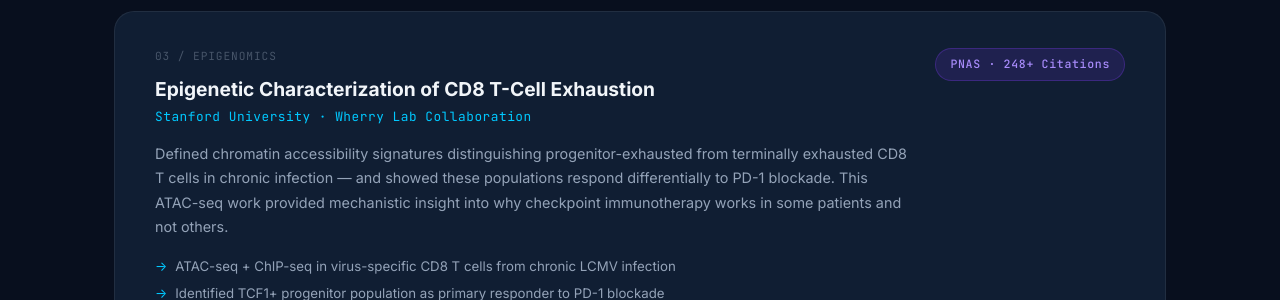
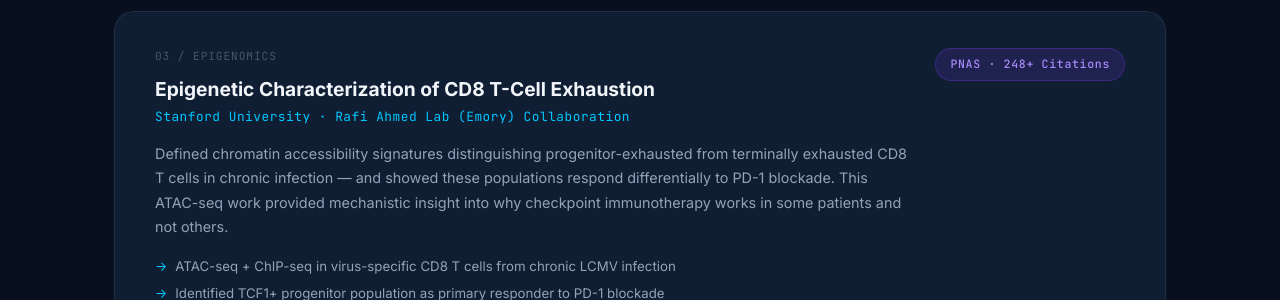
Before and after one commit to rohitrrj/rohitrrj.github.io, a Jekyll site: the page built from index.html, in a window 1280 px wide and 900 px high, scrolled down 4086 px. Shown: the part 152-452 px from the top of the window. Built offline with Jekyll 4.4.1, drawn with Linux system fonts in a browser that asks for light colours.

Commit message:
Fix: Correct Wherry Lab to Rafi Ahmed Lab (Emory) in Featured Work

```diff
--- a/index.html
+++ b/index.html
@@ -255,7 +255,7 @@
         <div>
           <div class="work-number">03 / EPIGENOMICS</div>
           <h3 class="work-title">Epigenetic Characterization of CD8 T-Cell Exhaustion</h3>
-          <div class="work-org">Stanford University · Wherry Lab Collaboration</div>
+          <div class="work-org">Stanford University · Rafi Ahmed Lab (Emory) Collaboration</div>
           <p>Defined chromatin accessibility signatures distinguishing progenitor-exhausted from terminally exhausted CD8 T cells in chronic infection — and showed these populations respond differentially to PD-1 blockade. This ATAC-seq work provided mechanistic insight into why checkpoint immunotherapy works in some patients and not others.</p>
           <div class="work-outcomes">
             <div class="work-outcome">ATAC-seq + ChIP-seq in virus-specific CD8 T cells from chronic LCMV infection</div>
```
